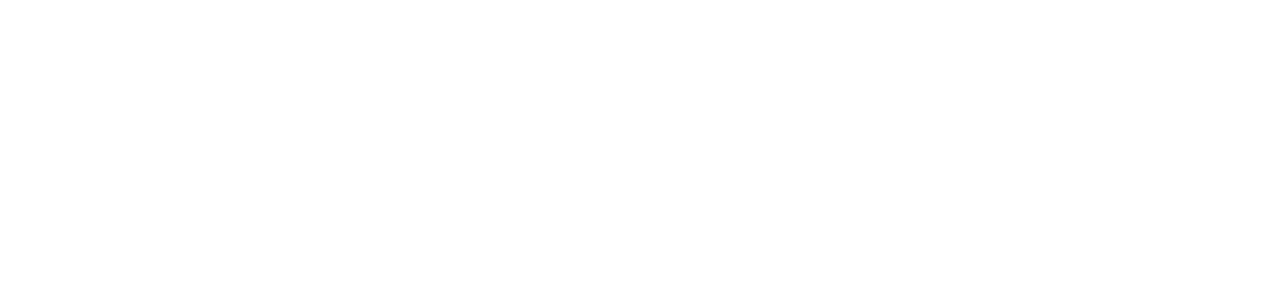
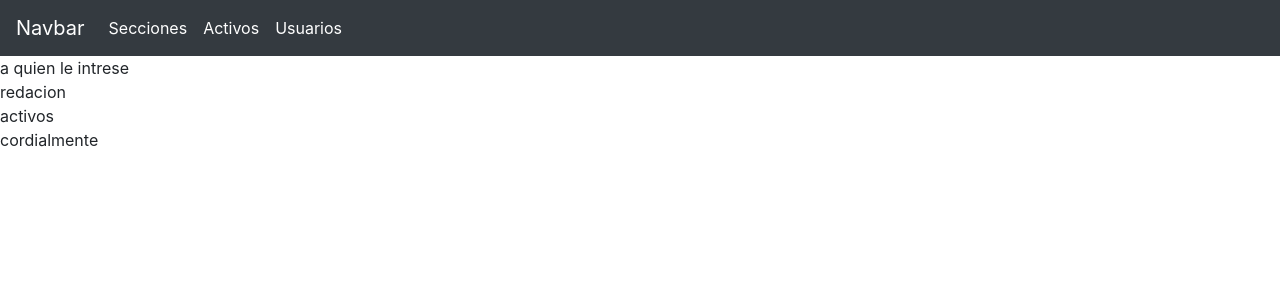
Before and after one commit to amouclesCR/Biblioteca-Front-End, an Angular app in the folder AMBU-Biblioteca/: page /dashboard/solicitud-baja in a window 1280 px wide. Before the commit this address led to /. Shown: the top 300 px of the page. Built offline with nearby package versions, Linux system fonts and the light colour scheme.

Commit message:
solicitud de baja

```diff
--- a/AMBU-Biblioteca/src/app/app-routing.module.ts
+++ b/AMBU-Biblioteca/src/app/app-routing.module.ts
@@ -8,6 +8,7 @@
 import { ActivoListComponent } from './components/activo-list/activo-list.component';
 import { ActivoMantenimientoComponent } from './components/activo-mantenimiento/activo-mantenimiento.component';
 import { UsuarioListComponent } from './components/usuario-list/usuario-list.component';
+import { SolicitudBajaComponent } from './components/solicitud-baja/solicitud-baja.component';
 const routes: Routes = [
   {path: 'login', component: LoginComponent},
   {path: 'dashboard', component: DashboardComponent, children: [
@@ -18,7 +19,8 @@
     {path: 'activo-list', component: ActivoListComponent},
     {path: 'activo-actualizar/:id', component: ActivoMantenimientoComponent},
     {path: 'activo-crear', component: ActivoMantenimientoComponent},
-    {path: 'usuario-list', component: UsuarioListComponent}
+    {path: 'usuario-list', component: UsuarioListComponent},
+    {path: 'solicitud-baja', component: SolicitudBajaComponent}
   ]}
 ];
 
--- a/AMBU-Biblioteca/src/app/app.module.ts
+++ b/AMBU-Biblioteca/src/app/app.module.ts
@@ -19,6 +19,7 @@
 import { UsuarioListComponent } from './components/usuario-list/usuario-list.component';
 import { UsuarioMantenimientoComponent } from './components/usuario-mantenimiento/usuario-mantenimiento.component';
 import { DataStorageService } from './services/dataStorage.service';
+import { SolicitudBajaComponent } from './components/solicitud-baja/solicitud-baja.component';
 @NgModule({
   declarations: [
     AppComponent,
@@ -32,7 +33,8 @@
     ActivoMantenimientoComponent,
     ActivoListComponent,
     UsuarioListComponent,
-    UsuarioMantenimientoComponent
+    UsuarioMantenimientoComponent,
+    SolicitudBajaComponent
   ],
   imports: [
     BrowserModule,
--- /dev/null
+++ b/AMBU-Biblioteca/src/app/components/solicitud-baja/solicitud-baja.component.html
@@ -0,0 +1,14 @@
+<div>
+  <section>
+    a quien le intrese
+  </section>
+  <section>
+    redacion
+  </section>
+  <section>
+    activos
+  </section>
+  <section>
+    cordialmente
+  </section>
+</div>
--- /dev/null
+++ b/AMBU-Biblioteca/src/app/components/solicitud-baja/solicitud-baja.component.ts
@@ -0,0 +1,15 @@
+import { Component, OnInit } from '@angular/core';
+
+@Component({
+  selector: 'app-solicitud-baja',
+  templateUrl: './solicitud-baja.component.html',
+  styleUrls: ['./solicitud-baja.component.css']
+})
+export class SolicitudBajaComponent implements OnInit {
+
+  constructor() { }
+
+  ngOnInit() {
+  }
+
+}
```
Also changed, not shown: AMBU-Biblioteca/src/app/components/solicitud-baja/solicitud-baja.component.css (added), 1 other file (tests, documents, lock files or other folders).
